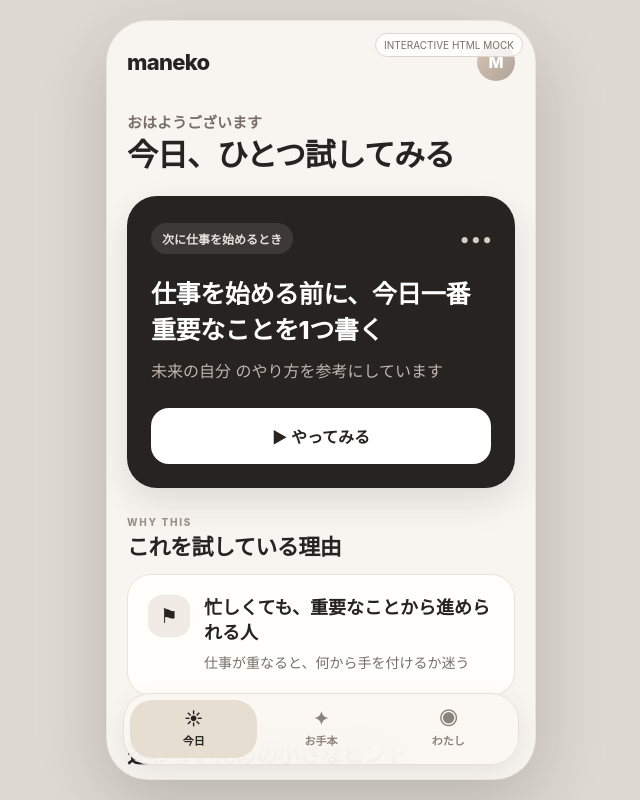
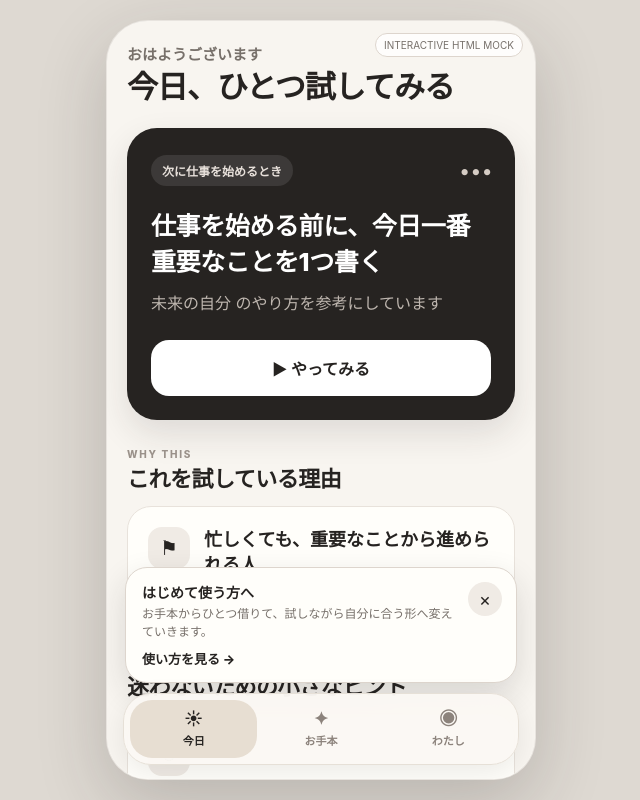
Before and after one commit to kikutadev/maneko-ui-review, a plain HTML site: page index.html in a window 1280 px wide. Shown: the whole page, without its empty margins (319-959 px from the left). Drawn offline with Linux system fonts and the light colour scheme.

Commit message:
update inline usage help mock

```diff
--- a/index.html
+++ b/index.html
@@ -32,11 +32,9 @@
     .phone{position:relative;width:min(430px,100%);height:min(900px,calc(100dvh - 40px));min-height:680px;background:var(--bg);border-radius:42px;overflow:hidden;box-shadow:0 24px 70px rgba(38,35,33,.20);border:1px solid rgba(38,35,33,.08)}
     .app{height:100%;overflow:auto;padding:22px 20px 112px;scrollbar-width:none}
     .app::-webkit-scrollbar{display:none}
-    .topbar{display:flex;align-items:center;justify-content:space-between;margin-bottom:30px}
-    .brand{font-size:22px;font-weight:850;letter-spacing:-.7px}
-    .avatar,.icon-button{width:38px;height:38px;border:0;border-radius:50%;display:grid;place-items:center;cursor:pointer}
-    .avatar{background:linear-gradient(135deg,#d8c6b5,#afa39a);color:white;font-weight:800}
-    .icon-button{background:transparent;font-size:20px}
+    .page-heading{display:flex;align-items:center;justify-content:space-between;gap:16px;margin-bottom:7px}
+    .page-heading h1{margin:0}
+    .icon-button{width:38px;height:38px;border:0;border-radius:50%;display:grid;place-items:center;cursor:pointer;background:transparent;font-size:20px}
     .greeting{font-size:15px;font-weight:650;color:var(--muted);margin-bottom:5px}
     h1{font-size:31px;line-height:1.18;letter-spacing:-1px;margin:0 0 22px}
     h2{font-size:22px;line-height:1.3;letter-spacing:-.5px;margin:0}
@@ -69,6 +67,12 @@
     .strong-small{font-size:12px;font-weight:800}
     .gradient{background:linear-gradient(135deg,var(--warm),var(--green));border:0}
     .empty{color:#6e6761;line-height:1.65}
+    .usage-float{position:absolute;left:18px;right:18px;bottom:calc(var(--safe-bottom) + 82px);z-index:19;background:#fffefa;border:1px solid #ddd5cd;border-radius:22px;box-shadow:0 12px 32px rgba(38,35,33,.14);padding:14px 14px 14px 16px;display:none}
+    .usage-float.show{display:block}
+    .usage-float .usage-title{font-size:14px;font-weight:850;margin-bottom:3px}
+    .usage-float .usage-copy{font-size:12px;color:var(--muted);line-height:1.5;margin:0}
+    .usage-float .usage-link{border:0;background:transparent;padding:0;margin-top:8px;font-size:13px;font-weight:850;cursor:pointer}
+    .usage-close{width:34px;height:34px;flex:0 0 auto;border:0;border-radius:50%;background:#f0ebe5;display:grid;place-items:center;cursor:pointer;font-size:18px}
     .tabs{position:absolute;left:16px;right:16px;bottom:var(--safe-bottom);height:72px;border:1px solid #e6e0d7;border-radius:28px;background:var(--nav);backdrop-filter:blur(18px);box-shadow:0 8px 28px rgba(0,0,0,.08);display:grid;grid-template-columns:repeat(3,1fr);padding:6px;z-index:20}
     .tab{border:0;background:transparent;border-radius:22px;display:flex;flex-direction:column;justify-content:center;align-items:center;gap:4px;color:#8c837c;cursor:pointer;font-size:11px;font-weight:700}
     .tab .tab-icon{font-size:18px;line-height:1}
@@ -112,6 +116,8 @@
       <section class="screen" data-screen="me" id="screen-me"></section>
     </div>
 
+    <aside class="usage-float" id="usage-card" aria-label="使い方の案内"></aside>
+
     <nav class="tabs" aria-label="メインナビゲーション">
       <button class="tab active" data-tab="today"><span class="tab-icon">☀︎</span><span>今日</span></button>
       <button class="tab" data-tab="models"><span class="tab-icon">✦</span><span>お手本</span></button>
@@ -139,6 +145,7 @@
     logs: [],
     adaptations: [],
     selectedResult: null,
+    helpVisible: localStorage.getItem('maneko-help-dismissed') !== '1',
     roleModels: [
       {
         id:'future-self', name:'未来の自分', kind:'未来の自分', official:false,
@@ -169,11 +176,10 @@
     return h < 11 ? 'おはようございます' : h < 18 ? 'こんにちは' : 'こんばんは';
   }
 
-  function topbar(settings=false){
-    return `<div class="topbar"><div class="brand">maneko</div>${settings
-      ? `<button class="icon-button" data-action="settings" aria-label="設定">⚙︎</button>`
-      : `<div class="avatar" aria-hidden="true">M</div>`}</div>`;
+  function pageHeading(title, settings=false){
+    return `<div class="page-heading"><h1>${esc(title)}</h1>${settings ? `<button class="icon-button" data-action="settings" aria-label="設定" title="設定">⚙︎</button>` : ''}</div>`;
   }
+
 
   function sectionTitle(eyebrow,title){
     return `<div class="section-title"><div class="eyebrow">${esc(eyebrow)}</div><h2>${esc(title)}</h2></div>`;
@@ -183,7 +189,6 @@
     const completed = state.logs.length > 0;
     const learned = state.adaptations.length > 0;
     $('#screen-today').innerHTML = `
-      ${topbar(false)}
       <div class="greeting">${greeting()}</div>
       <h1>${completed ? '今日も、少しだけ。' : '今日、ひとつ試してみる'}</h1>
       <article class="dark-card">
@@ -229,8 +234,7 @@
 
   function renderModels(){
     $('#screen-models').innerHTML = `
-      ${topbar(false)}
-      <h1>お手本</h1>
+      ${pageHeading('お手本')}
       <p class="lead">「${esc(state.aspiration.title)}」に近づくヒントを集めました。</p>
       <button class="search" data-action="search">⌕　人・習慣・考え方を探す</button>
       ${sectionTitle('FOR YOU','いまのあなたに合いそう')}
@@ -246,8 +250,7 @@
     const logs = state.logs.length;
     const adapts = state.adaptations.length;
     $('#screen-me').innerHTML = `
-      ${topbar(true)}
-      <h1>わたし</h1>
+      ${pageHeading('わたし', true)}
       <p class="lead">回数ではなく、自分に合ってきたものを残します。</p>
       ${sectionTitle('DIRECTION','なりたい姿')}
       <article class="card gradient">
@@ -271,8 +274,23 @@
     `;
   }
 
+
+  function renderUsageCard(){
+    const card=$('#usage-card');
+    card.classList.toggle('show', !!state.helpVisible);
+    card.innerHTML = state.helpVisible ? `
+      <div class="row" style="align-items:flex-start">
+        <div style="flex:1;min-width:0">
+          <div class="usage-title">はじめて使う方へ</div>
+          <p class="usage-copy">お手本からひとつ借りて、試しながら自分に合う形へ変えていきます。</p>
+          <button class="usage-link" data-action="usage">使い方を見る →</button>
+        </div>
+        <button class="usage-close" data-action="dismiss-usage" aria-label="案内を閉じる" title="閉じる">×</button>
+      </div>` : '';
+  }
+
   function renderAll(){
-    renderToday(); renderModels(); renderMe();
+    renderToday(); renderModels(); renderMe(); renderUsageCard();
     $$('.screen').forEach(el => el.classList.toggle('active', el.dataset.screen === state.tab));
     $$('.tab').forEach(el => el.classList.toggle('active', el.dataset.tab === state.tab));
   }
@@ -345,10 +363,18 @@
     setTimeout(()=>$('#sheet input')?.focus(),80);
   }
 
+  function usageSheet(){
+    openSheet(`<h2>使い方</h2>
+      <div class="stack" style="margin-top:18px">
+        <div class="card row" style="align-items:flex-start"><div class="icon-badge">1</div><div><h3>お手本から、ひとつ借りる</h3><p class="small" style="font-size:14px;margin:4px 0 0">人そのものではなく「ここをまねしたい」を選びます。</p></div></div>
+        <div class="card row" style="align-items:flex-start"><div class="icon-badge">2</div><div><h3>一度だけ試してみる</h3><p class="small" style="font-size:14px;margin:4px 0 0">「今日」から試して、できたかどうかを短く残します。</p></div></div>
+        <div class="card row" style="align-items:flex-start"><div class="icon-badge">3</div><div><h3>自分に合わせる</h3><p class="small" style="font-size:14px;margin:4px 0 0">合わなければ、時間や量、やり方を自分向けに変えます。</p></div></div>
+      </div>`);
+  }
+
   function settingsSheet(){
     openSheet(`<h2>設定</h2>
-      <button class="settings-row"><span>◌</span><span class="grow"><b>リマインド</b></span><span>›</span></button>
-      <button class="settings-row"><span>◎</span><span class="grow"><b>言語</b><br><span class="small">日本語</span></span><span>›</span></button>
+      <button class="settings-row" data-sheet-action="usage"><span>?</span><span class="grow"><b>使い方を見る</b><br><span class="small">いつでも確認できます</span></span><span>›</span></button>
       <button class="settings-row" data-sheet-action="reset"><span>↻</span><span class="grow"><b>モックを初期状態に戻す</b></span></button>`);
   }
 
@@ -399,7 +425,7 @@
     }
     const action=e.target.closest('[data-action]')?.dataset.action;
     if(action){
-      ({'trial-detail':trialDetail,'record':recordSheet,'adapt':adaptSheet,'go-models':()=>setTab('models'),'search':searchSheet,'settings':settingsSheet,'add-role':addRoleSheet,'edit-aspiration':aspirationSheet}[action]||(()=>{}))();
+      ({'trial-detail':trialDetail,'record':recordSheet,'adapt':adaptSheet,'go-models':()=>setTab('models'),'search':searchSheet,'settings':settingsSheet,'add-role':addRoleSheet,'edit-aspiration':aspirationSheet,'usage':usageSheet,'dismiss-usage':()=>{state.helpVisible=false;localStorage.setItem('maneko-help-dismissed','1');renderUsageCard();showToast('「わたし」→ 設定 → 使い方 からいつでも見られます');}}[action]||(()=>{}))();
       return;
     }
     const result=e.target.closest('[data-result]');
@@ -412,6 +438,7 @@
     const sheetAction=e.target.closest('[data-sheet-action]')?.dataset.sheetAction;
     if(sheetAction){
       if(sheetAction==='close'){closeSheet();return;}
+      if(sheetAction==='usage'){closeSheet();setTimeout(usageSheet,80);return;}
       if(sheetAction==='record'||sheetAction==='record-again'){closeSheet();setTimeout(openRecordForm,80);return;}
       if(sheetAction==='adapt'){closeSheet();setTimeout(adaptSheet,80);return;}
       if(sheetAction==='save-practice'){
@@ -440,7 +467,7 @@
         closeSheet();renderAll();showToast('なりたい姿を更新しました');return;
       }
       if(sheetAction==='reset'){
-        state=initialState();closeSheet();closeRole();renderAll();showToast('初期状態に戻しました');return;
+        localStorage.removeItem('maneko-help-dismissed');state=initialState();closeSheet();closeRole();renderAll();showToast('初期状態に戻しました');return;
       }
     }
     if(e.target === $('#modal-layer')) closeSheet();
```
